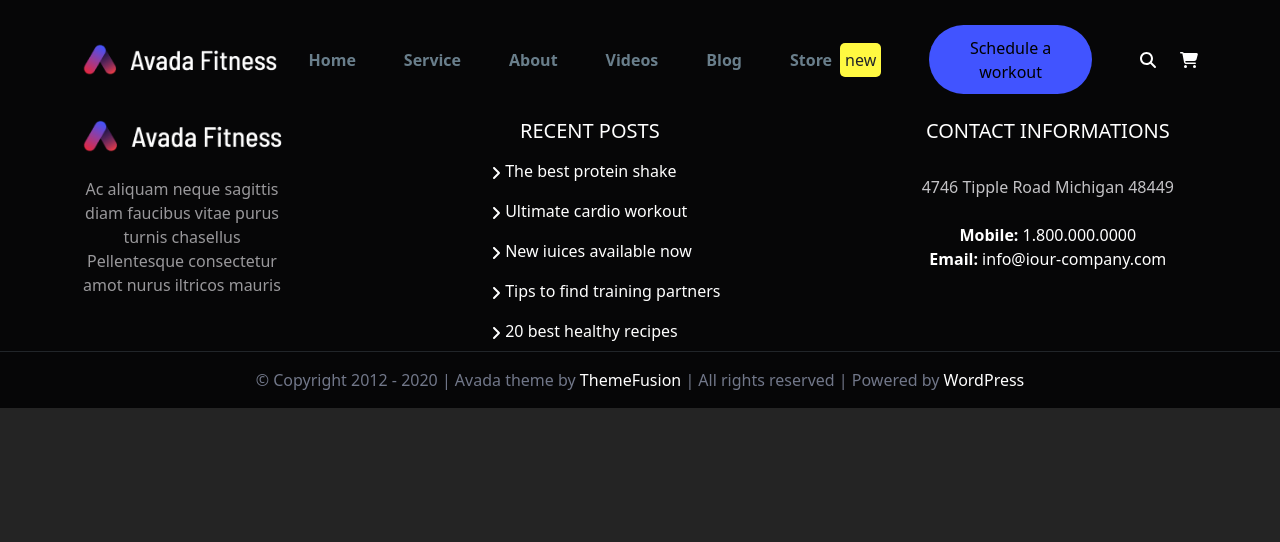
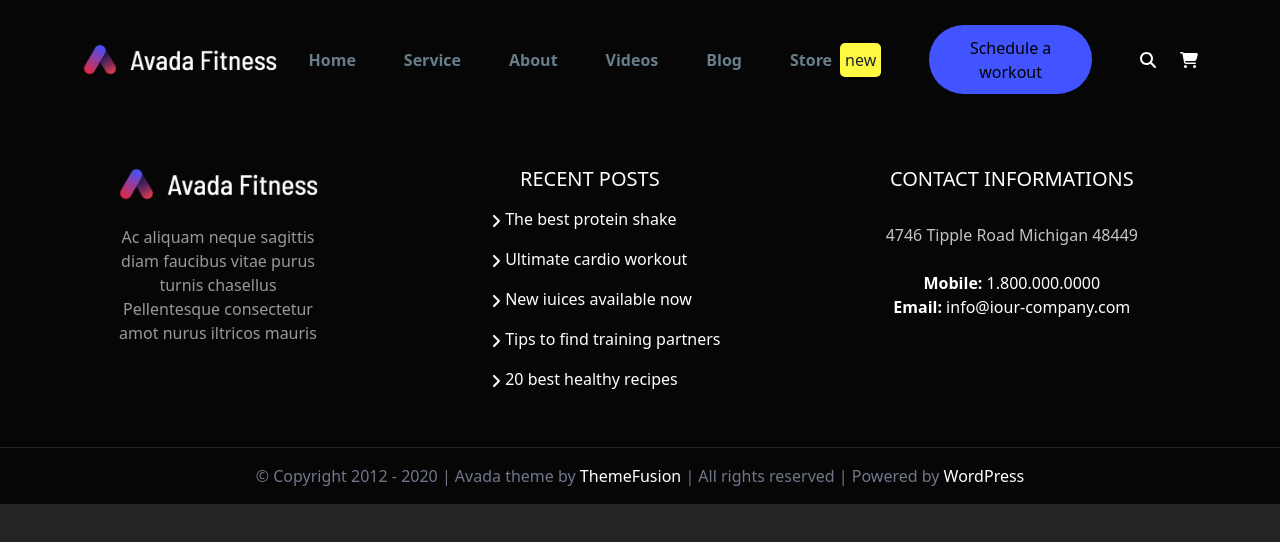
Before and after one commit to VolxDarkTV/proj-html-vuejs, a Vue app: page / in a window 1280 px wide. Shown: the top 542 px of the page. Built offline with nearby package versions, Linux system fonts and the light colour scheme.

Commit message:
add padding

```diff
--- a/src/components/AppFooter.vue
+++ b/src/components/AppFooter.vue
@@ -34,7 +34,7 @@ export default{
 <template>
     <section class="my_footer">
 
-        <div class="container">
+        <div class="container p-5">
 
             <!-- Footer -->
             <div class="d-flex justify-content-between">
```
